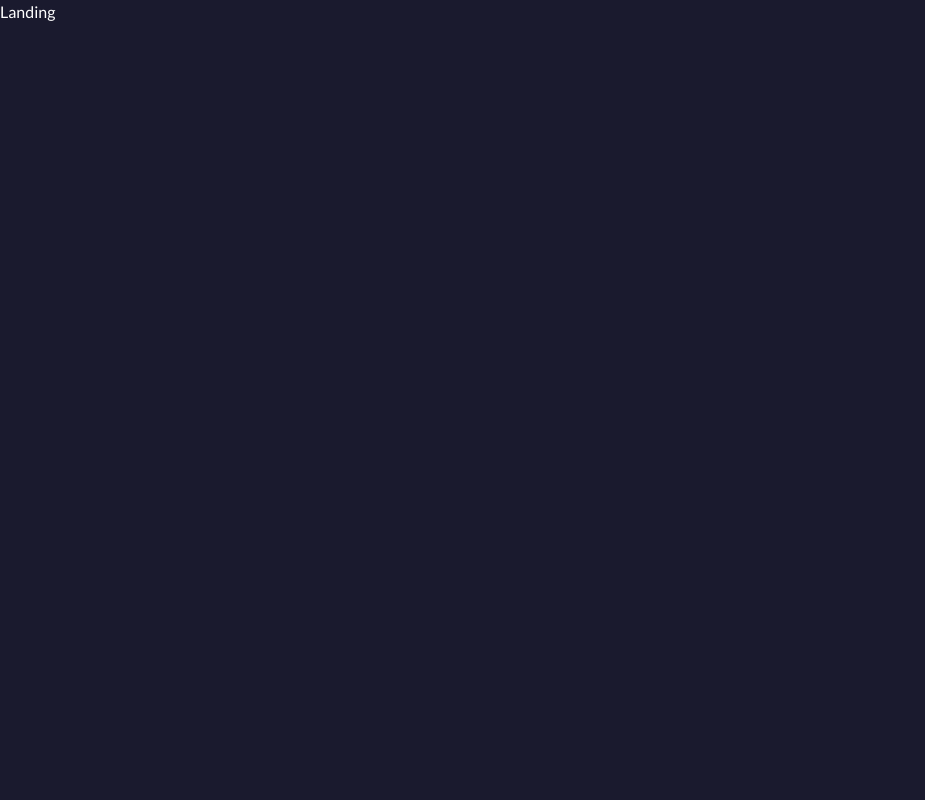
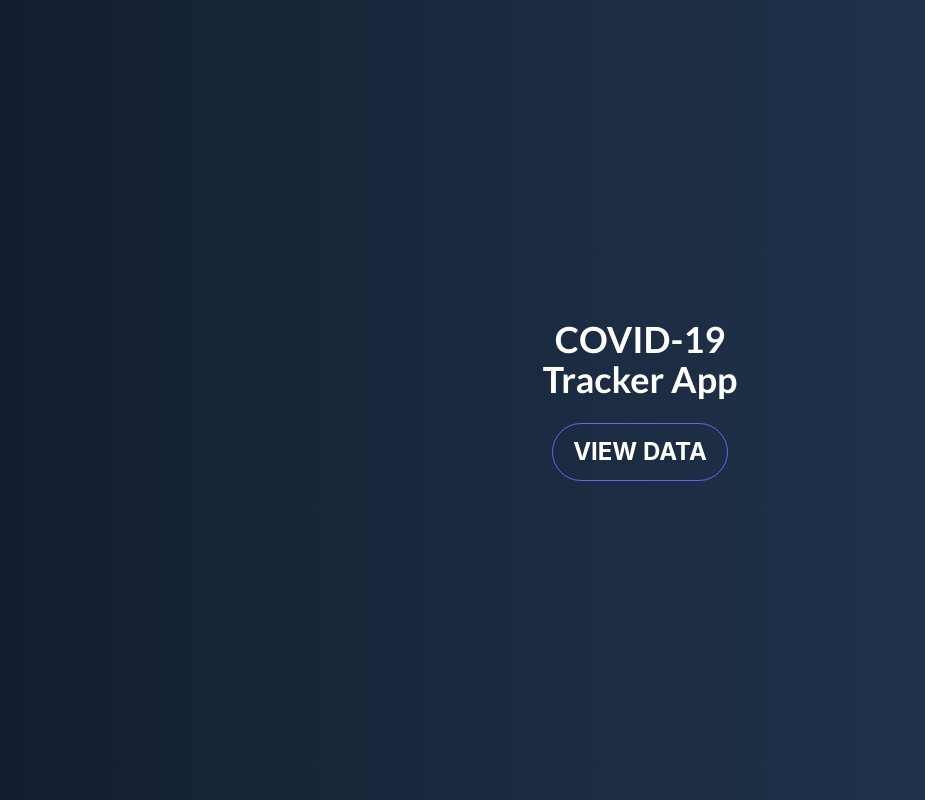
Before and after one commit to Baayeh/covid-metrics, a React (Create React App) app: page / in a window 1280 px wide. Shown: the whole page, without its empty margins (0-925 px from the left). Built offline with nearby package versions, Linux system fonts and the light colour scheme.

Commit message:
Add Landing page

```diff
--- a/package.json
+++ b/package.json
@@ -8,6 +8,8 @@
     "@testing-library/react": "^13.4.0",
     "@testing-library/user-event": "^13.5.0",
     "axios": "^1.1.3",
+    "primeicons": "^6.0.1",
+    "primereact": "^8.7.2",
     "prop-types": "^15.8.1",
     "react": "^18.2.0",
     "react-dom": "^18.2.0",
--- a/src/components/details/Details.jsx
+++ b/src/components/details/Details.jsx
@@ -85,7 +85,7 @@ const Details = () => {
 
   useEffect(() => {
     dispatch(getContinentData(continent));
-  }, []);
+  }, [contData]);
 
   return (
     <>
--- a/src/index.css
+++ b/src/index.css
@@ -1,4 +1,7 @@
 @import url('https://fonts.googleapis.com/css2?family=Lato:ital,wght@0,100;0,300;0,400;0,700;0,900;1,100;1,300;1,400;1,700;1,900&display=swap');
+@import "primereact/resources/themes/lara-light-indigo/theme.css";
+@import "primereact/resources/primereact.min.css";
+@import "primeicons/primeicons.css";
 
 @tailwind base;
 @tailwind components;
@@ -24,8 +27,19 @@
     @apply block p-5;
   }
 
-  .total-cases {
+  .total-cases,
+  section.landing {
     background: linear-gradient(270deg, #243b55, #141e30);
+  }
+
+  button.landing-btn {
+    @apply transition-all ease-out duration-300;
+
+    background: transparent;
+  }
+
+  button.landing-btn:hover {
+    background: linear-gradient(270deg, #141e30, #243b55);
   }
 
   /* Categories */
--- a/src/pages/LandingPage.jsx
+++ b/src/pages/LandingPage.jsx
@@ -1,5 +1,32 @@
-import React from 'react';
+import React, { useState } from 'react';
+import { Button } from 'primereact/button';
+import { useNavigate } from 'react-router-dom';
 
-const LandingPage = () => <div>Landing</div>;
+const LandingPage = () => {
+  const [isLoading, setIsLoading] = useState(false);
+  const navigate = useNavigate();
+
+  const handleNavigate = () => {
+    setIsLoading(true);
+
+    setTimeout(() => {
+      setIsLoading(false);
+      navigate('/dashboard');
+    }, 3000);
+  };
+
+  return (
+    <section className="landing flex flex-col h-screen justify-center items-center">
+      <h1 className="text-4xl font-bold">COVID-19</h1>
+      <p className="text-4xl font-semibold">Tracker App</p>
+      <Button
+        label="View Data"
+        loading={isLoading}
+        className="landing-btn border px-5 py-3 mt-6 uppercase rounded-full text-2xl"
+        onClick={handleNavigate}
+      />
+    </section>
+  );
+};
 
 export default LandingPage;
```
Also changed, not shown: 1 other file (tests, documents, lock files or other folders).
